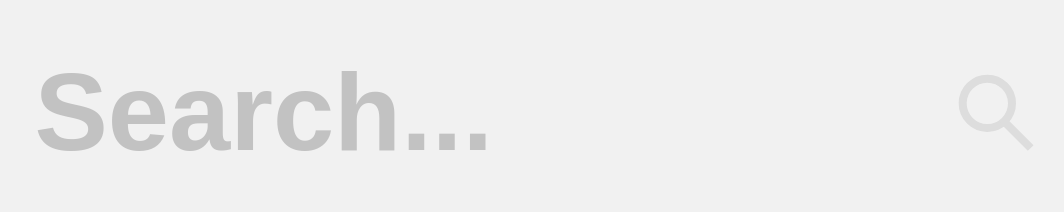
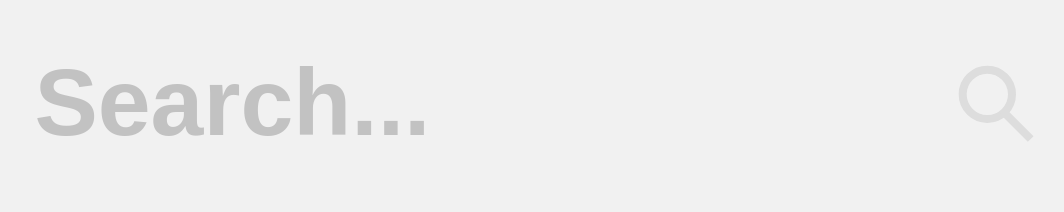
Before and after one commit to Svyatoslav-Strus/Beetroot, a plain HTML site: page huge-search/search.html in a window 1280 px wide. Shown: the top 212 px of the page, without its empty margins (110-1174 px from the left). Drawn offline with Linux system fonts and the light colour scheme.

Commit message:
huge search

```diff
--- a/huge-search/css/style.css
+++ b/huge-search/css/style.css
@@ -22,7 +22,7 @@ header {
     font-weight: 700;
     border: none;
     background: transparent;
-    font-size: 110px;
+    font-size: 95px;
     color: #ec5a62;
 }
 ::placeholder{
```
